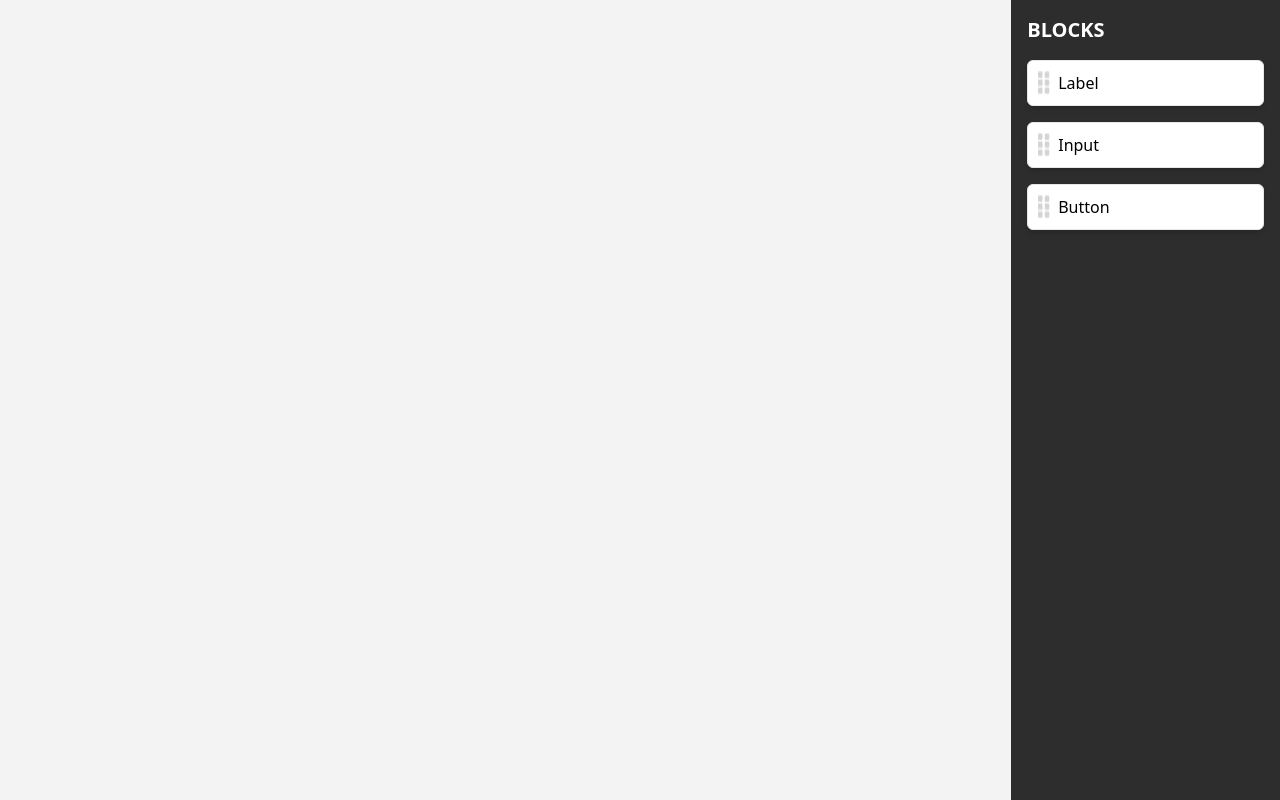
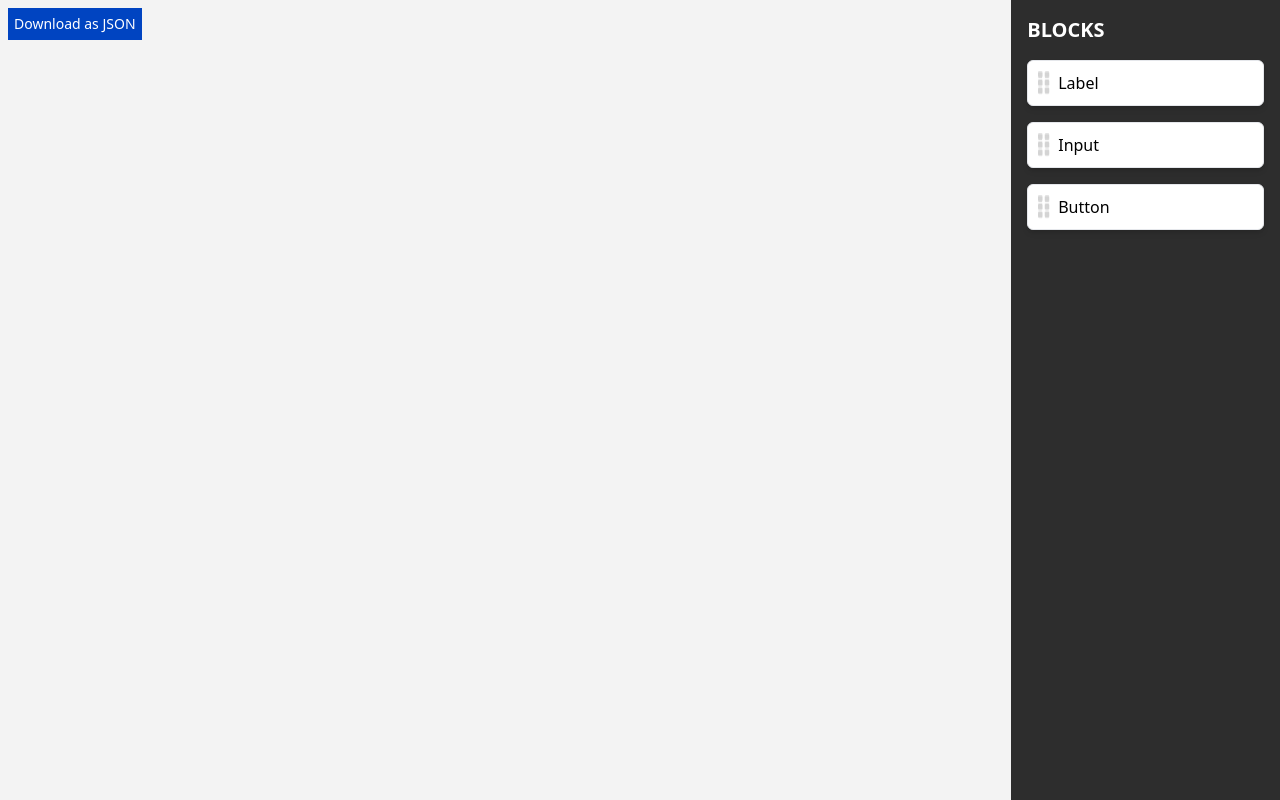
Before and after one commit to Haripriyachittari/page-builder, a React (Create React App) app: page / in a window 1280 px wide. Built offline with nearby package versions, Linux system fonts and the light colour scheme.

Commit message:
added download functionality

```diff
--- a/src/views/Home.tsx
+++ b/src/views/Home.tsx
@@ -8,7 +8,7 @@ import React, {
 import { v4 as uuid } from "uuid";
 import ConfigurationModal from "../components/ConfigurationModal";
 import Sidebar from "../components/Sidebar";
-import { blocks, blockElements } from "../constants";
+import { blockElements } from "../constants";
 
 const selectedElementedStyles = "border-red-500 border ";
 const elementStyles = {
@@ -132,6 +132,17 @@ const Home = () => {
     setModalValues(element);
   };
 
+  const handleDownloadLayout = () => {
+    const blob = new Blob([JSON.stringify(elements, null, 2)], {
+      type: "application/json",
+    });
+    const url = URL.createObjectURL(blob);
+    const a = document.createElement("a");
+    a.href = url;
+    a.download = "layout.json";
+    a.click();
+  };
+
   useEffect(() => {
     localStorage.setItem("__config__", JSON.stringify(elements));
   }, [elements]);
@@ -160,10 +171,16 @@ const Home = () => {
     <div className="flex h-screen">
       <div
         id="parent"
-        className="relative flex h-full flex-1 bg-[#F3F3F3]"
+        className="relative flex h-full flex-1 items-start bg-[#F3F3F3]"
         onDrop={handleDrop}
         onDragOver={handleDragOver}
       >
+        <button
+          className="m-2 bg-[#0044C1] p-1.5 text-sm text-white"
+          onClick={handleDownloadLayout}
+        >
+          Download as JSON
+        </button>
         {elements.map((element) => (
           <element.type
             key={element.id}
```
